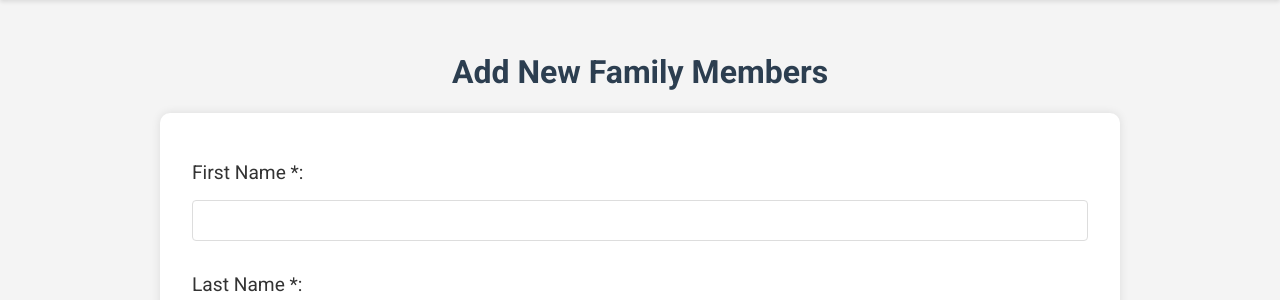
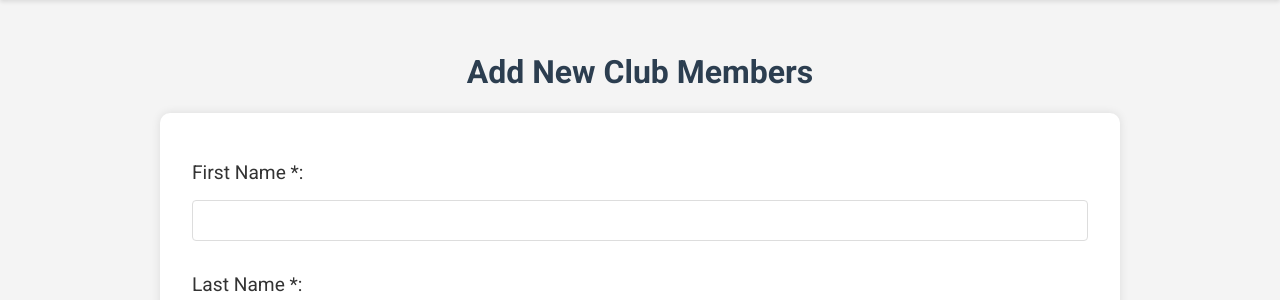
Before and after one commit to reamourad/Volleyball-sql, a PHP site: page /clubMembers/add.php in a window 1280 px wide. Shown: the part 119-419 px from the top of the page. Run offline with PHP 8.4, Linux system fonts and the light colour scheme; data that the repository does not hold is empty.

Commit message:
Fix all the inconsistency displayed

```diff
--- a/clubMembers/add.php
+++ b/clubMembers/add.php
@@ -1,5 +1,5 @@
 <?php
-    $page_title = "Add Club Member Members";
+    $page_title = "Add Club Members";
     require_once '../database.php';
 
     if($_SERVER['REQUEST_METHOD'] === 'POST'){
@@ -105,7 +105,7 @@
     <!-- Main Section -->
     <main>
         <div class="form-container">
-            <h1>Add New Family Members</h1>
+            <h1>Add New Club Members</h1>
 
             <!-- Confirming the addition -->
             <?php if(isset($error)):?>
@@ -242,7 +242,7 @@
                 >
                 <br>
                 <p>* This indicates that the field must be filled</p>
-                <button type="submit">Add Family Member</button>
+                <button type="submit">Add Club Member</button>
             </form>
         </div>
     </main>
--- a/clubMembers/edit.php
+++ b/clubMembers/edit.php
@@ -302,7 +302,7 @@
                 <br>
 
                 <p>* This indicates that the field must be filled</p>
-                <button type="submit">Update Family Member</button>
+                <button type="submit">Update Club Member</button>
                 <button class="cancel-btn" onclick="window.location.href='index.php'">Cancel</button>
             </form>
         </div>
--- a/emailLog/index.php
+++ b/emailLog/index.php
@@ -1,5 +1,5 @@
 <?php
-    $page_title = "Family Members";
+    $page_title = "Email Logs";
     require_once '../database.php';
 
     $query = "
--- a/locations/edit.php
+++ b/locations/edit.php
@@ -112,7 +112,7 @@
     <!-- Main Section -->
     <main>
         <div class="form-container">
-            <h1>Add New Location</h1>
+            <h1>Edit New Location</h1>
 
             <!-- Confirming the addition -->
             <?php if(isset($error)): ?>
--- a/personnels/show-mandates.php
+++ b/personnels/show-mandates.php
@@ -1,5 +1,5 @@
 <?php
-    $page_title = "Personnel";
+    $page_title = "Personnel Details";
     require_once '../database.php';
 
     //Get the employee ID from the URL parameter
--- a/teamFormations/edit-player.php
+++ b/teamFormations/edit-player.php
@@ -1,5 +1,5 @@
 <?php
-    $page_title = "Delete Player";
+    $page_title = "Edit Player";
     require_once "../database.php";
 
     // Get the team formation ID and CMN from the URL
```
